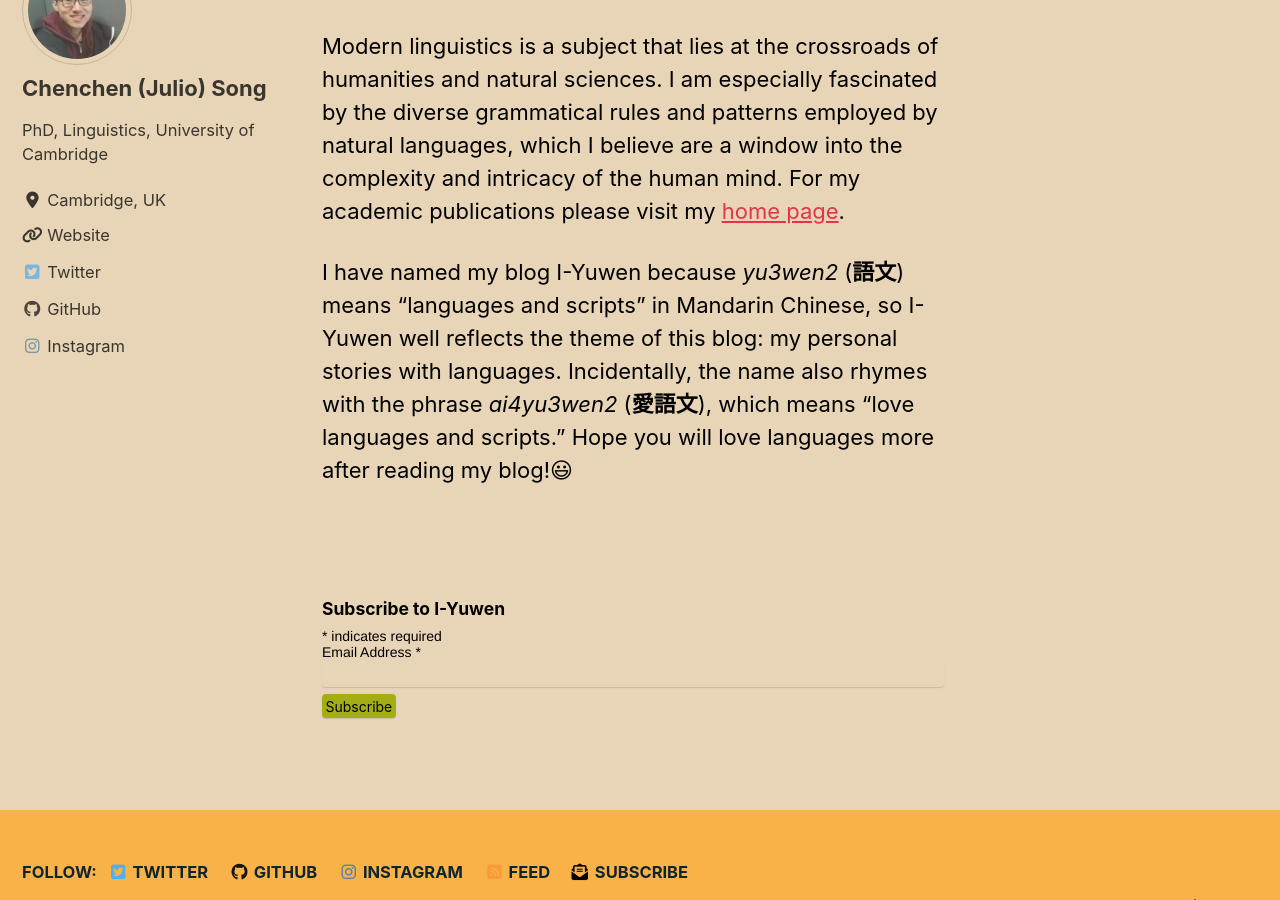
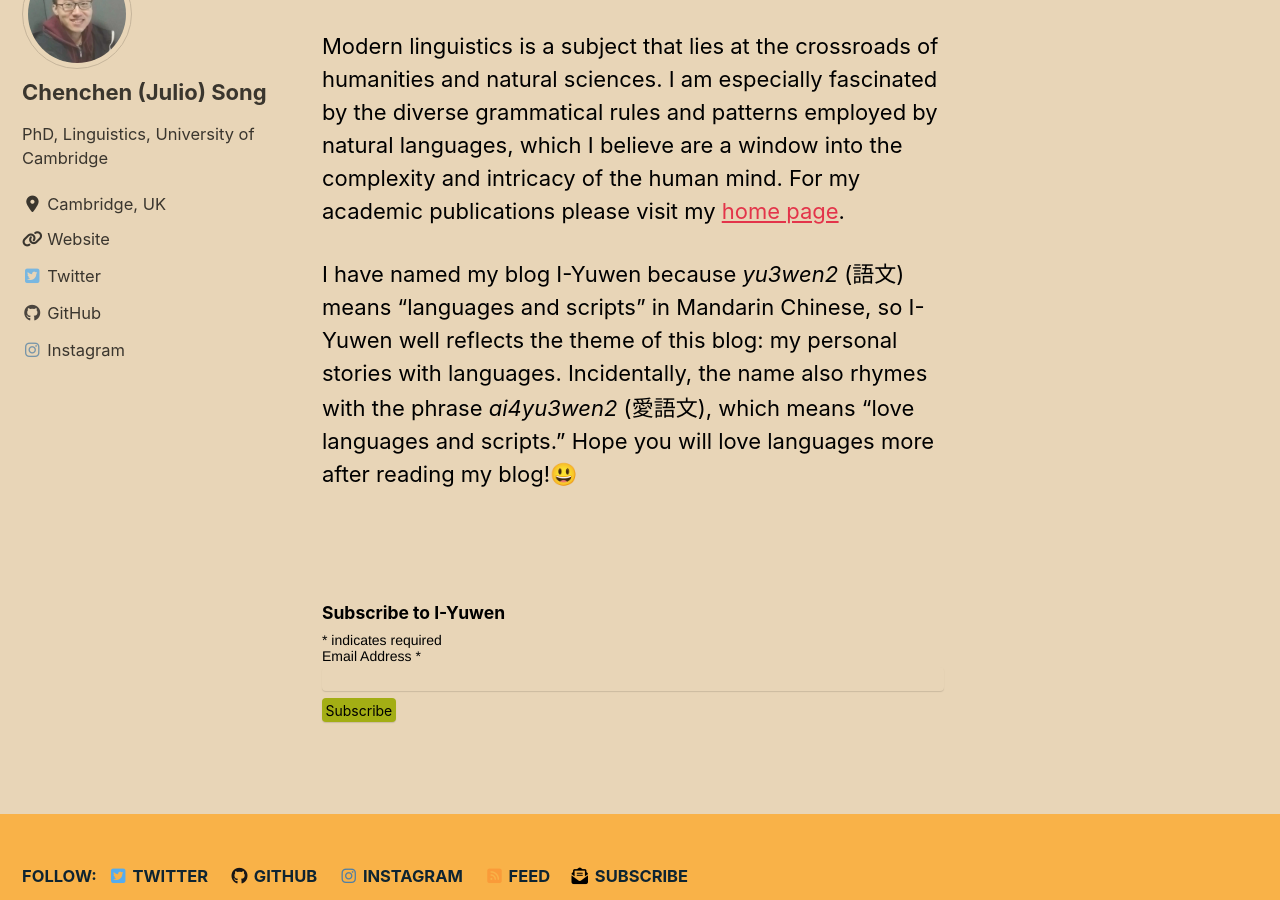
Before and after one commit to juliosong/blog, a Jekyll site: the page built from _pages/about.md, in a window 1280 px wide and 900 px high, scrolled down 435 px. Built offline with Jekyll 4.4.1, drawn with Linux system fonts in a browser that asks for light colours; cached includes are drawn as plain includes; nearby versions of some CDN libraries; some web fonts are replaced; comment, search, counter and statistics services are not loaded.

Commit message:
updated fonts

```diff
--- a/_sass/minimal-mistakes/_base.scss
+++ b/_sass/minimal-mistakes/_base.scss
@@ -359,6 +359,6 @@
 /* =========== add Chinese font ================ */
 
 .hanyu {
-  font-family: "PMingLiU", "MingLiU", "LiSong Pro", "STSong", "STHeiti", "Microsoft YaHei", $global-font-family;
-  font-weight: bolder;
+  font-family: "Noto Sans TC", "Noto Serif TC", "PMingLiU", "MingLiU", "LiSong Pro", "STSong", "STHeiti", "Microsoft YaHei", $global-font-family;
+  /* font-weight: bolder; */
 }
--- a/_sass/minimal-mistakes/_variables.scss
+++ b/_sass/minimal-mistakes/_variables.scss
@@ -12,13 +12,15 @@
 $paragraph-indent: false !default; // true, false (default)
 $indent-var: 1.3em !default;
 
+/* import google fonts for chinese */
+@import url('https://fonts.googleapis.com/css?family=Noto+Sans+TC|Noto+Serif+TC&display=swap');
+
 /* fallback font 'Open Sans' for android China */
 @import url('https://fonts.font.im/css?family=Open+Sans:400,400i&subset=latin-ext');
 
 /* system typefaces */
 $serif: Georgia, Times, serif !default;
-$sans-serif: -apple-system, BlinkMacSystemFont, "Roboto", "Segoe UI",
-  "Helvetica Neue", "Lucida Grande", "Open Sans", Arial, sans-serif !default;
+$sans-serif: -apple-system, system-ui, BlinkMacSystemFont, "Segoe UI", Roboto, "Helvetica Neue", Arial, sans-serif !default;
 $monospace: Monaco, Consolas, "Lucida Console", monospace !default;
 
 /* sans serif typefaces */
```
